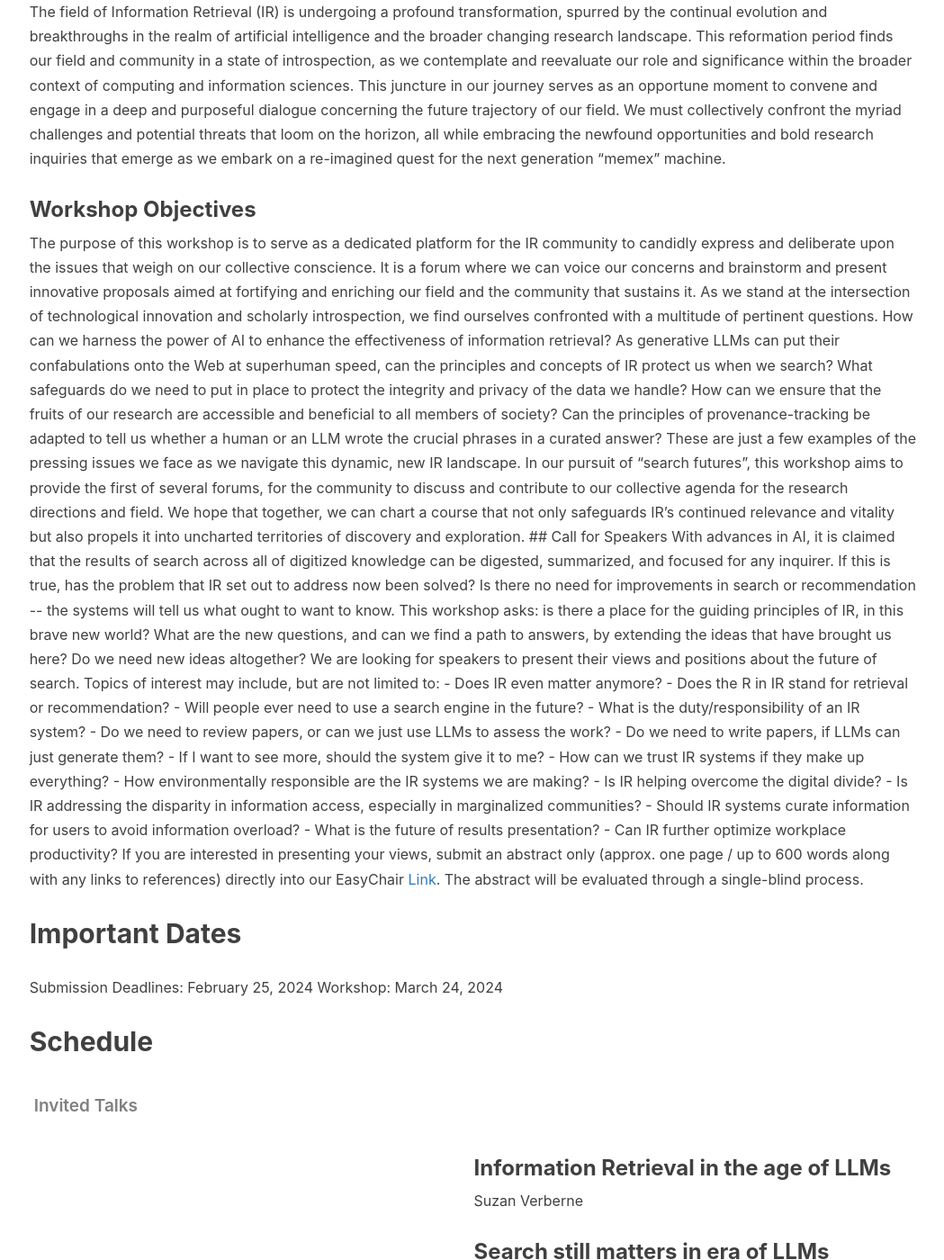
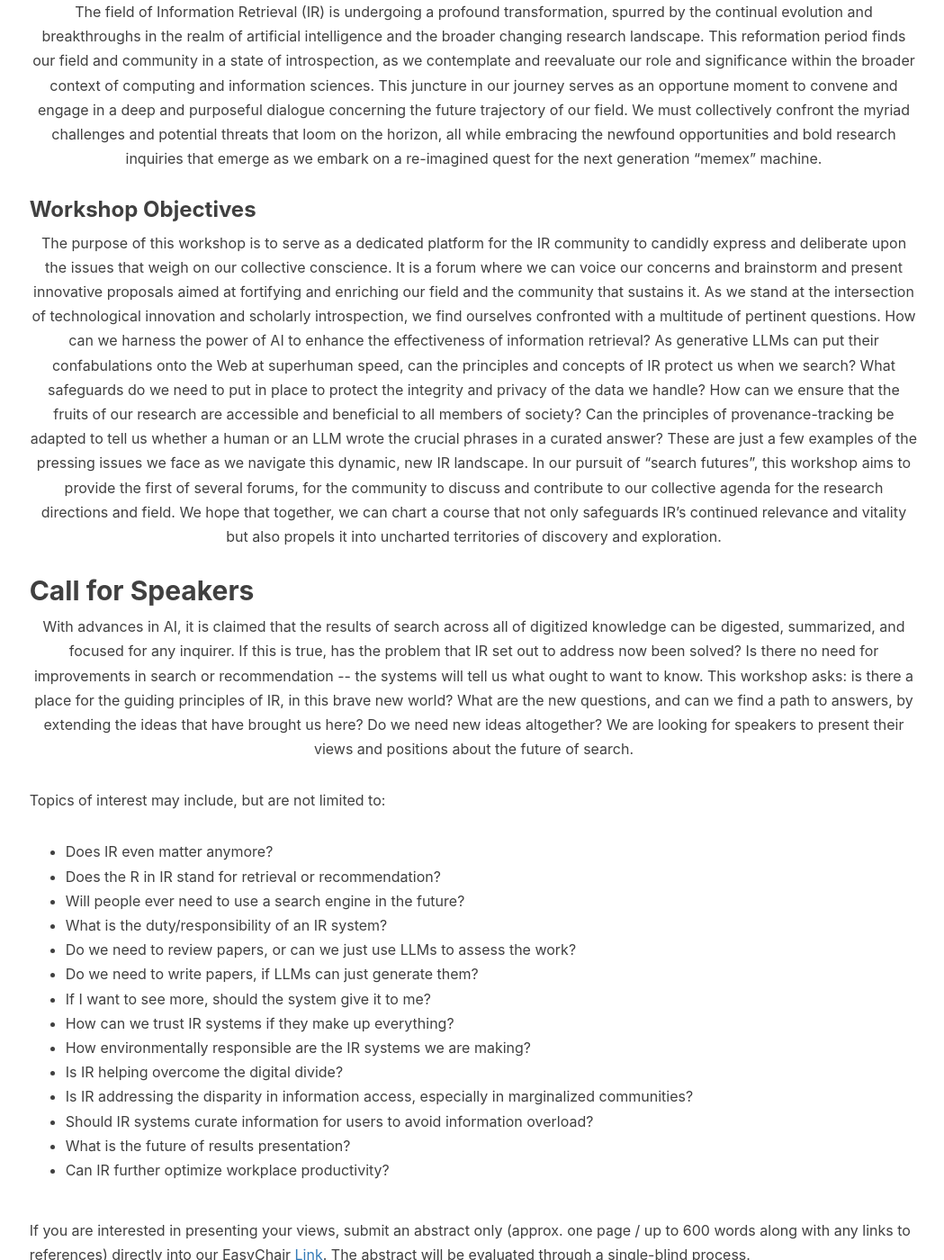
Before and after one commit to SearchFutures/SearchFutures.github.io, a Jekyll site: the page built from index.md, in a window 1280 px wide and 1400 px high, scrolled down 513 px. Shown: the whole window at 90% size, without its empty margins (89-1138 px from the left). Built offline with Jekyll 4.4.1, drawn with Linux system fonts in a browser that asks for light colours; nearby versions of some CDN libraries; our own code applies the rules of GitHub Pages for plain Markdown files.

Commit message:
Update index.md

```diff
--- a/index.md
+++ b/index.md
@@ -4,21 +4,24 @@ description: ""
 ---
 
 ## <a name='About Us' style="color: inherit; text-decoration: none;"> The Search Futures Workshop </a>
-<div style="text-align: left;">
+<div style="text-align: center;">
 The field of Information Retrieval (IR) is undergoing a profound transformation, spurred by the continual evolution and breakthroughs in the realm of artificial intelligence and the broader changing research landscape. This reformation period finds our field and community in a state of introspection, as we contemplate and reevaluate our role and significance within the broader context of computing and information sciences. This juncture in our journey serves as an opportune moment to convene and engage in a deep and purposeful dialogue concerning the future trajectory of our field. We must collectively confront the myriad challenges and potential threats that loom on the horizon, all while embracing the newfound opportunities and bold research inquiries that emerge as we embark on a re-imagined quest for the next generation “memex” machine.
 </div>
 
 ### Workshop Objectives
-<div style="text-align: left;">
+<div style="text-align: center;">
 The purpose of this workshop is to serve as a dedicated platform for the IR community to candidly express and deliberate upon the issues that weigh on our collective conscience. It is a forum where we can voice our concerns and brainstorm and present innovative proposals aimed at fortifying and enriching our field and the community that sustains it.
 
 As we stand at the intersection of technological innovation and scholarly introspection, we find ourselves confronted with a multitude of pertinent questions. How can we harness the power of AI to enhance the effectiveness of information retrieval?  As generative LLMs can put their confabulations onto the Web at superhuman speed, can the principles and concepts of IR protect us when we search? What safeguards do we need to put in place to protect the integrity and privacy of the data we handle? How can we ensure that the fruits of our research are accessible and beneficial to all members of society? Can the principles of provenance-tracking be adapted to tell us whether a human or an LLM wrote the crucial phrases in a curated answer? These are just a few examples of the pressing issues we face as we navigate this dynamic, new IR landscape.
 
 In our pursuit of “search futures”, this workshop aims to provide the first of several forums, for the community to discuss and contribute to our collective agenda for the research directions and field. We hope that together, we can chart a course that not only safeguards IR’s continued relevance and vitality but also propels it into uncharted territories of discovery and exploration.
+</div>
 
 ## <a name='Call for Speakers' style="color: inherit; text-decoration: none;"> Call for Speakers </a>
+<div style="text-align: center;">
 With advances in AI, it is claimed that the results of search across all of digitized knowledge can be digested, summarized, and focused for any inquirer. If this is true, has the problem that IR set out to address now been solved?  Is there no need for improvements in search or recommendation -- the systems will tell us what ought to want to know. This workshop asks: is there a place for the guiding principles of IR, in this brave new world? What are the new questions, and can we find a path to answers, by extending the ideas that have brought us here? Do we need new ideas altogether?
 We are looking for speakers to present their views and positions about the future of search.
+</div>
 Topics of interest may include, but are not limited to:
 
 - Does IR even matter anymore?
@@ -38,7 +41,6 @@ Topics of interest may include, but are not limited to:
 
 
 If you are interested in presenting your views, submit an abstract only (approx. one page / up to 600 words along with any links to references) directly into our EasyChair <a href="https://easychair.org/conferences/?conf=searchfuturesecir24">Link</a>. The abstract will be evaluated through a single-blind process.
-</div>
 
 ## <a name='Important Dates' style="color: inherit; text-decoration: none;"> Important Dates </a>
 Submission Deadlines: February 25, 2024
```
